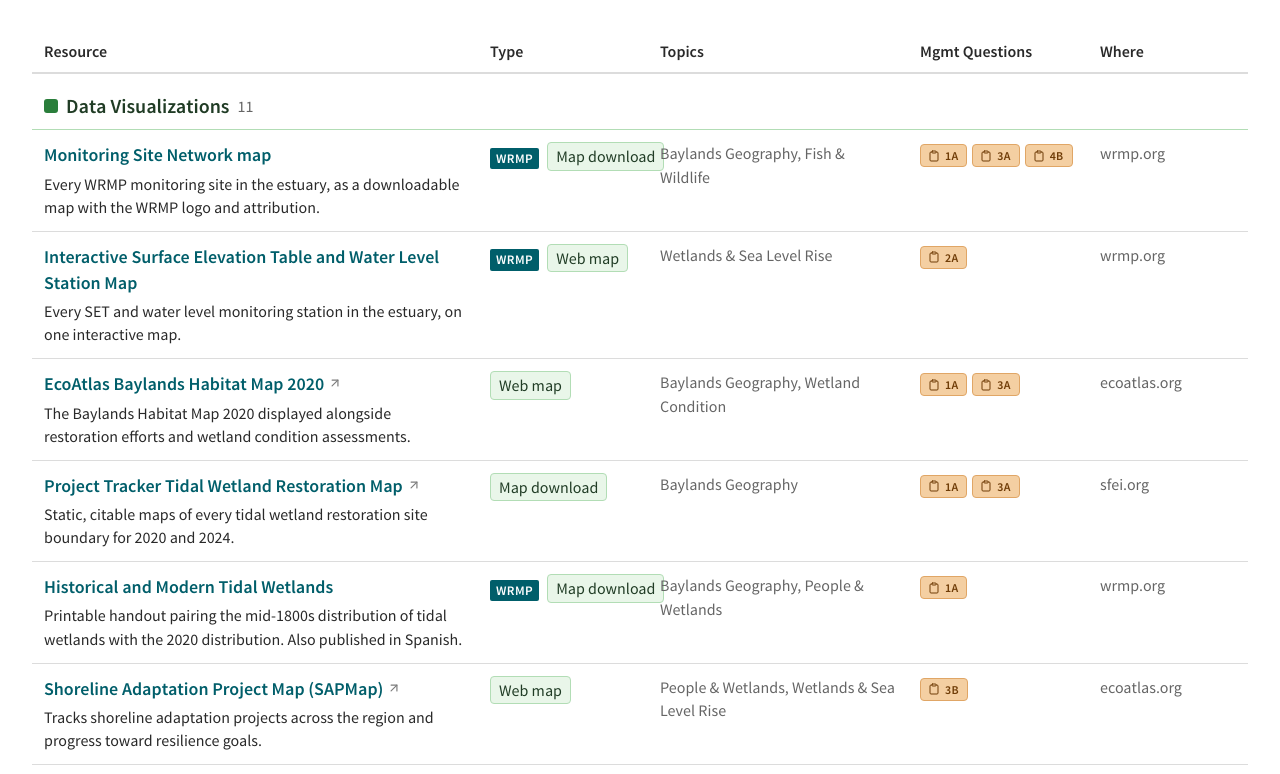
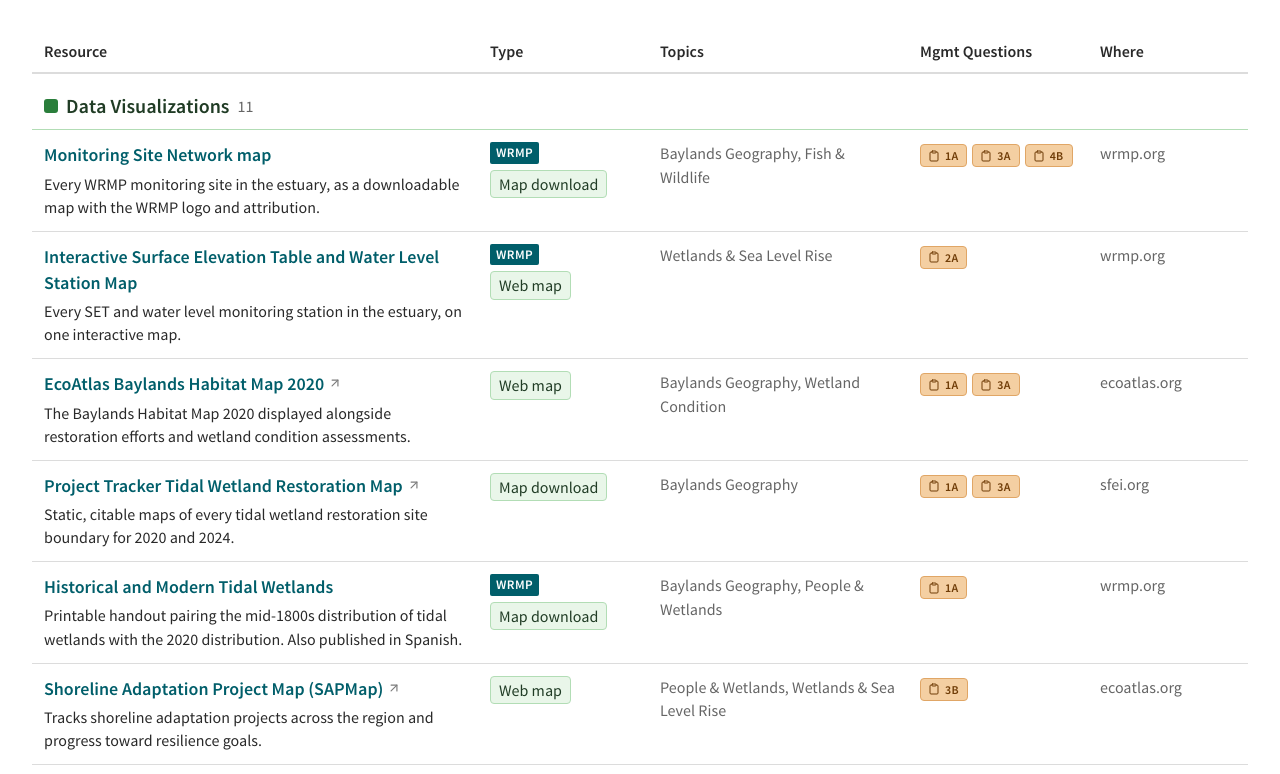
Before and after one commit to esassoc/wrmp, a plain HTML site: page website-integration/tools-2026-11-18.html in a window 1280 px wide. Shown: the part 929-1703 px from the top of the page. Drawn offline with nearby package versions, Linux system fonts and the light colour scheme.

Commit message:
All Resources: WRMP badge stacks above the type chip so the Type column no longer overflows
Co-Authored-By: Claude Opus 5.5 <noreply@anthropic.com>

```diff
--- a/website-integration/assets/sfei-2026-11-18.css
+++ b/website-integration/assets/sfei-2026-11-18.css
@@ -253,12 +253,12 @@
 }
 
 /* ═══ 5. All Resources index ═══ */
-/* Made by the WRMP: a small teal tag ahead of the type chip. */
+/* Made by the WRMP: a small teal tag on its own line above the type
+   chip, so the Type column keeps the width it had with the chip alone. */
 .wrmp-badge {
   display: inline-flex;
   align-items: center;
   padding: 1px 6px;
-  margin-right: var(--space-8);
   border-radius: var(--radius-xs, 3px);
   background: var(--color-teal-ada);
   color: var(--color-white);
@@ -268,8 +268,10 @@
   line-height: 1.5;
   vertical-align: middle;
 }
-.tool-index__type {
-  white-space: nowrap;
+.tool-index__type .wrmp-badge {
+  display: flex;
+  width: fit-content;
+  margin-bottom: 6px;
 }
 .wrmp-toggle {
   display: inline-flex;
@@ -286,9 +288,6 @@
   height: 18px;
   margin: 0;
   accent-color: var(--color-teal-ada);
-}
-.wrmp-toggle .wrmp-badge {
-  margin-right: 0;
 }
 .catalog-pointer {
   margin: var(--space-24) 0 var(--space-64);
```
